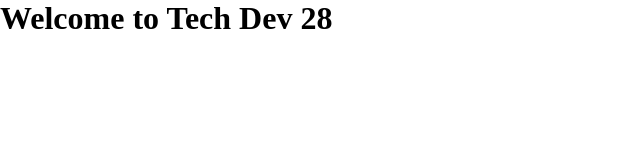
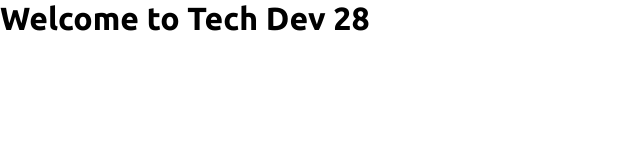
Before and after one commit to the-tech-dev-28/the-tech-dev-28.github.io, a plain HTML site: page home.html in a window 1280 px wide. Shown: the whole page, without its empty margins (0-640 px from the left). Drawn offline with Linux system fonts and the light colour scheme.

Commit message:
Update home.css

```diff
--- a/styles/home.css
+++ b/styles/home.css
@@ -1,6 +1,11 @@
+@import url('https://fonts.googleapis.com/css2?family=Poppins:wght@400;500;600;700&family=Ubuntu:wght@400;500;700&display=swap');
 * {
     margin: 0px;
     padding: 0px;
+    box-sizing: border-box;
+    text-decoration: none;
+    font-family: 'Poppins', sans-serif;
+    font-family: 'Ubuntu', sans-serif;
 }
 
 .header-section {
```
